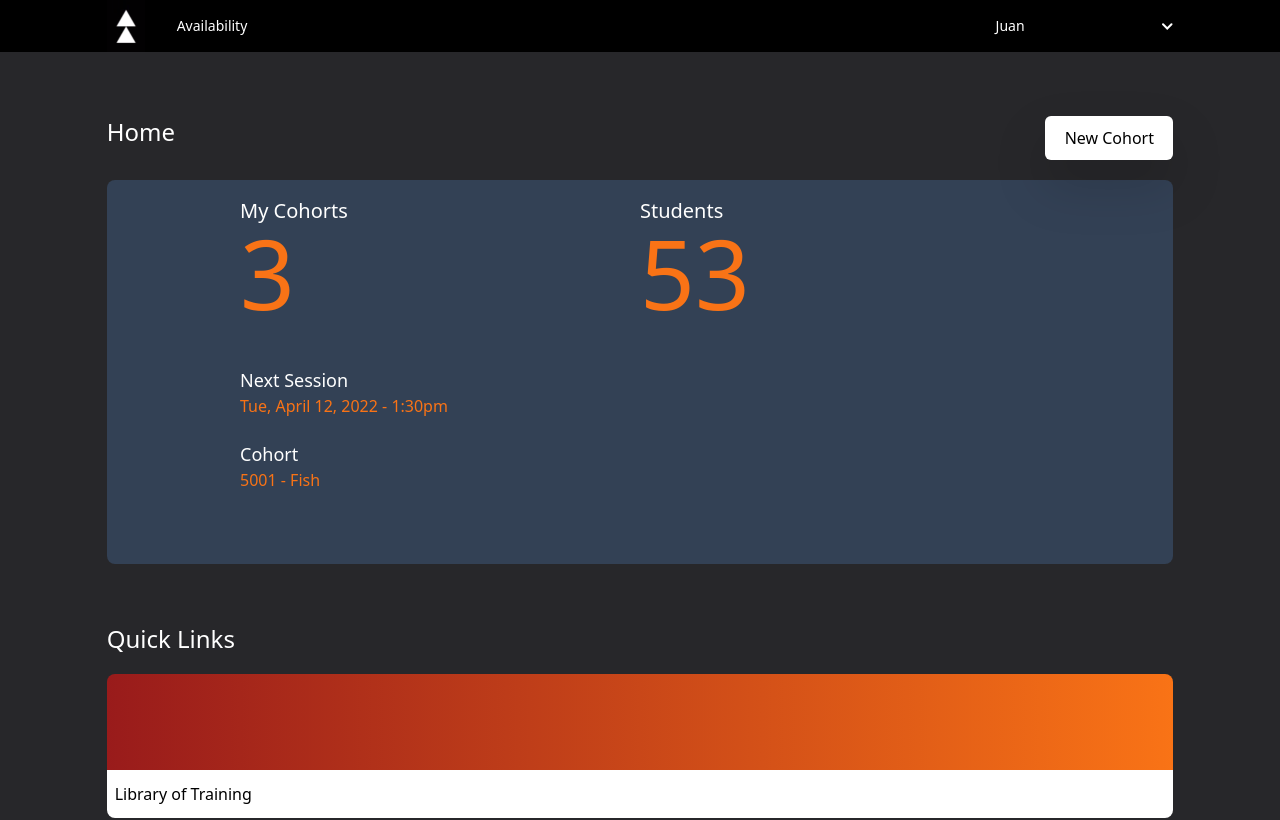
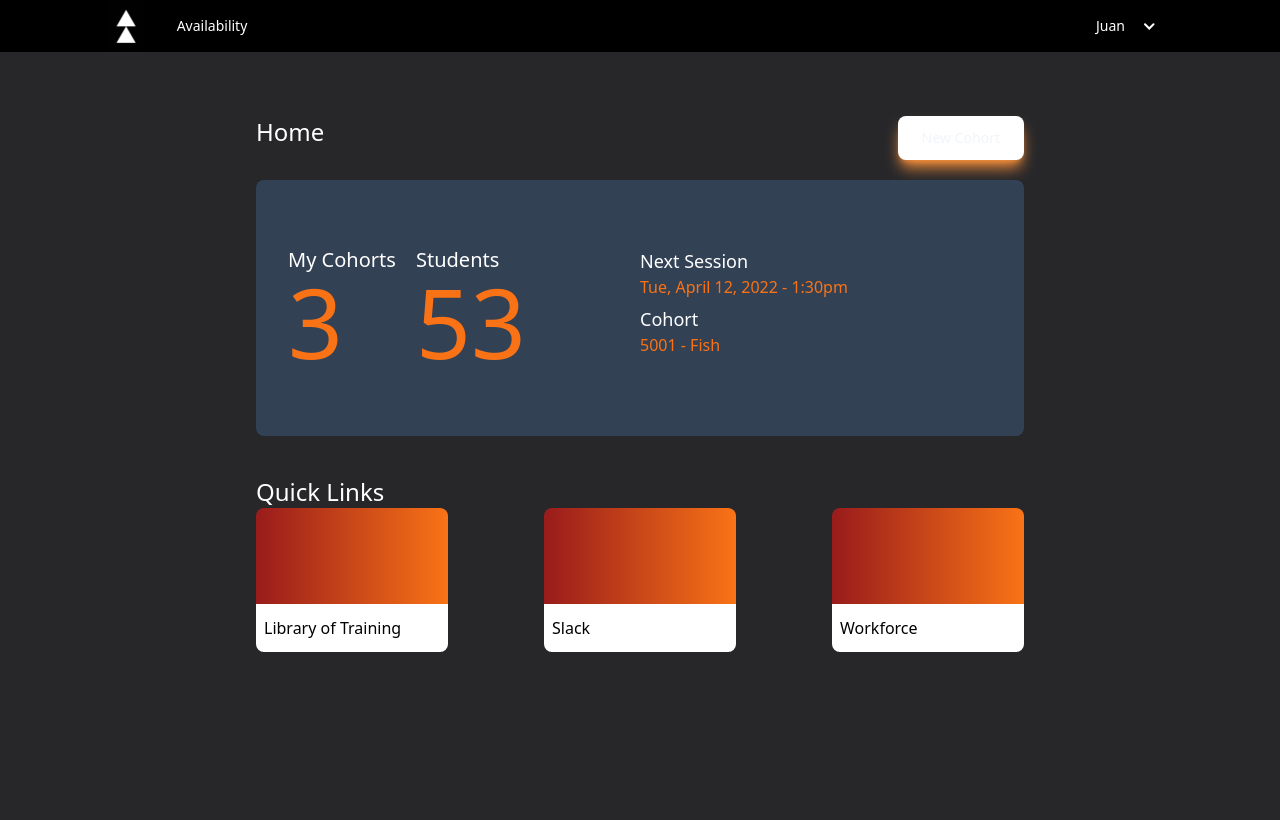
Before and after one commit to juancaruizc/synth, a Next.js app in the folder synth/: page /home in a window 1280 px wide. Shown: the top 820 px of the page. Built offline with nearby package versions, Linux system fonts and the light colour scheme.

Commit message:
built desktop home view

```diff
--- a/synth/components/NavBar.tsx
+++ b/synth/components/NavBar.tsx
@@ -15,7 +15,7 @@ const NavBar = () => {
           </p>
         </div>
 
-        <div className="flex flex-row items-center justify-between w-1/6">
+        <div className="flex flex-row items-center w-24 justify-evenly">
           <p className="text-sm text-white">Juan</p>
           <Image src={downArrow} alt="down arrow" />
         </div>
--- a/synth/pages/home.tsx
+++ b/synth/pages/home.tsx
@@ -8,21 +8,21 @@ const home = () => {
       <NavBar />
 
       {/* main home container */}
-      <div className="flex flex-col items-center h-full">
+      <div className="flex flex-col items-center h-full ">
         {/* title container */}
-        <div className="flex justify-between w-5/6 pt-16 pb-16 h-14 ">
+        <div className="flex justify-between w-5/6 pt-16 pb-16 h-14 lg:w-3/5 ">
           <h1 className="flex justify-end h-full text-2xl text-white">Home</h1>
-          <button className="w-32 bg-white rounded-md h-11 drop-shadow-2xl ">
+          <button className="px-6 py-2 text-sm text-black transition-colors duration-300 bg-white rounded-lg shadow-lg h-11 hover:bg-slate-300 text-slate-100 shadow-orange-400 ">
             New Cohort
           </button>
         </div>
 
         {/* home main top content container */}
-        <section className="flex flex-col items-center justify-center justify-around w-5/6 rounded-lg h-96 bg-slate-700 ">
+        <section className="flex flex-col items-center justify-center justify-around w-5/6 rounded-lg h-96 bg-slate-700 lg:h-64 lg:flex-row lg:w-3/5">
           {/* home main top inner content */}
           <section className="flex flex-row items-center justify-center w-3/4 ">
             {/* my cohorts container */}
-            <div className="w-1/2">
+            <div className="w-1/2 lg:w-1/3">
               <h2 className="text-xl text-white">My Cohorts</h2>
               <h1 className="text-orange-500 text-8xl ">3</h1>
             </div>
@@ -35,7 +35,7 @@ const home = () => {
           </section>
 
           {/* home main bottom inner content */}
-          <section className="flex flex-col justify-center justify-around w-3/4 h-2/4">
+          <section className="flex flex-col justify-center justify-around w-3/4 h-2/4 ">
             {/* next session container */}
             <div className="">
               <h2 className="text-lg text-white">Next Session</h2>
@@ -53,11 +53,12 @@ const home = () => {
         </section>
 
         {/* home main bottom container - quick links */}
-        <section className="flex flex-col justify-between w-5/6 h-screen ">
-          <div className="flex flex-col justify-evenly h-3/4 ">
-            <h2 className="pt-10 text-2xl text-white">Quick Links</h2>
+        <section className="flex flex-col justify-between w-5/6 h-full lg:w-3/5">
+          <h2 className="pt-10 text-2xl text-white">Quick Links</h2>
+          <div className="flex flex-col justify-between w-full h-3/4 lg:flex-row">
             {/* library of training main container */}
             <div
+              className="pb-8 lg:w-1/4"
               onClick={() =>
                 window.open(
                   "https://www.notion.so/joinsynthesis/Open-Sessions-00c30550632848c3b15dee2eafc6cbd5",
@@ -73,6 +74,7 @@ const home = () => {
 
             {/* slack container */}
             <div
+              className="pb-8 lg:w-1/4"
               onClick={() =>
                 window.open(
                   "https://app.slack.com/client/T02MZHF54BZ/C02NSRBEKMF",
@@ -87,6 +89,7 @@ const home = () => {
             </div>
             {/* workforce container */}
             <div
+              className="pb-8 lg:w-1/4"
               onClick={() =>
                 window.open("https://my.workforce.com/login", "_blank")
               }
```
Also changed, not shown: synth/components/pages/contents.md (deleted, +0 -1 lines), synth/components/logseq/custom.css (deleted), 2 other files (tests, documents, lock files or other folders).
